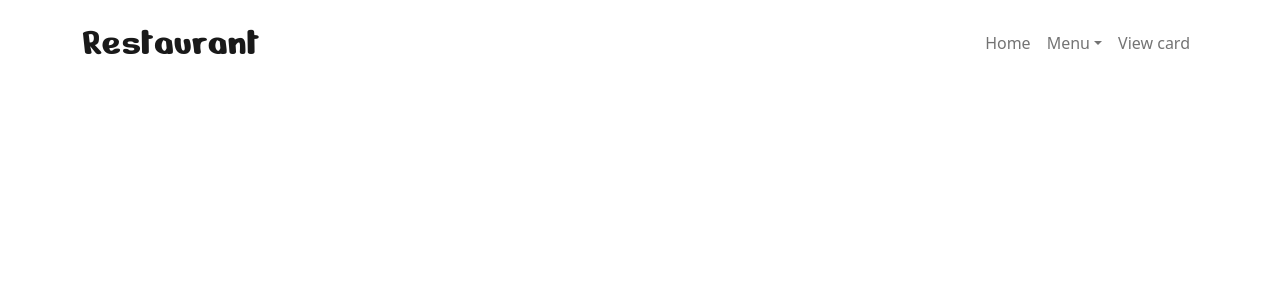
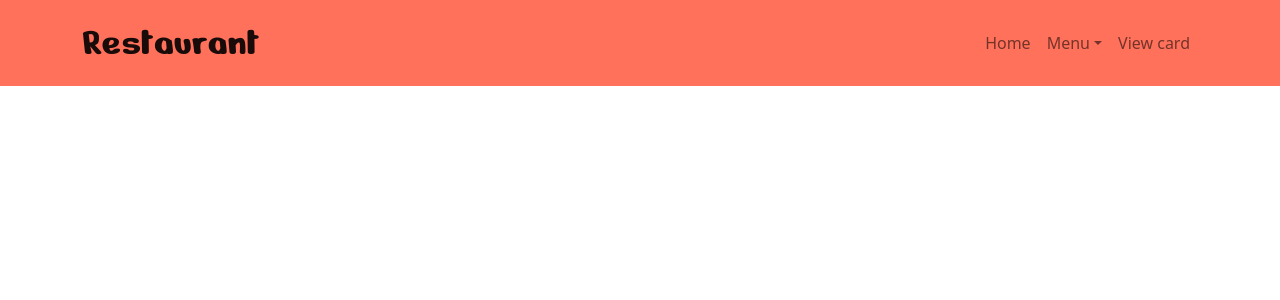
Before and after one commit to LinhNguyenLe2109/restaurant, a React (Create React App) app: page / in a window 1280 px wide. Shown: the top 300 px of the page. Built offline with nearby package versions, Linux system fonts and the light colour scheme.

Commit message:
finish the styling for the nav later

```diff
--- a/package.json
+++ b/package.json
@@ -11,6 +11,7 @@
     "react-bootstrap": "^2.6.0",
     "react-dom": "^18.2.0",
     "react-scripts": "5.0.1",
+    "react-scroll": "^1.8.8",
     "styled-components": "^5.3.6",
     "web-vitals": "^2.1.4"
   },
--- a/src/Components/Header/Header.jsx
+++ b/src/Components/Header/Header.jsx
@@ -4,16 +4,17 @@ import Container from 'react-bootstrap/Container';
 import Nav from 'react-bootstrap/Nav';
 import Navbar from 'react-bootstrap/Navbar';
 import NavDropdown from 'react-bootstrap/NavDropdown';
+import { Link } from "react-scroll";
 
 function Header() {
   return (
-    <Navbar expand="md">
+    <Navbar expand="md" className={`${style.nav}`}>
       <Container>
-        <Navbar.Brand href="#home" className={`${style.brandName} fs-1`}>Restaurant</Navbar.Brand>
+        <Navbar.Brand href="#home" className={`${style.brandName}  fs-1`}>Restaurant</Navbar.Brand>
         <Navbar.Toggle aria-controls="navbar-nav" />
         <Navbar.Collapse id="navbar-nav">
           <Nav className="ms-auto">
-            <Nav.Link href="#home">Home</Nav.Link>
+            <Nav.Link href="#home" >Home</Nav.Link>
             <NavDropdown title="Menu" id="menu-dropdown">
               <NavDropdown.Item href="#action/3.1">Food A</NavDropdown.Item>
               <NavDropdown.Item href="#action/3.2">
--- a/src/Components/Header/Header.module.css
+++ b/src/Components/Header/Header.module.css
@@ -1,5 +1,19 @@
-@import url('https://fonts.googleapis.com/css2?family=Nerko+One&display=swap');
+@import url("https://fonts.googleapis.com/css2?family=Nerko+One&display=swap");
 
-.brandName{
-    font-family: 'Nerko One', cursive;
+.nav {
+  background: rgb(255, 113, 91);
 }
+
+.text-color {
+  color: black;
+  text-decoration: none;
+}
+
+.text-color:hover {
+    color: rgb(76,91,92);
+  }
+
+
+.brandName {
+  font-family: "Nerko One", cursive;
+}
```
Also changed, not shown: 1 other file (tests, documents, lock files or other folders).
